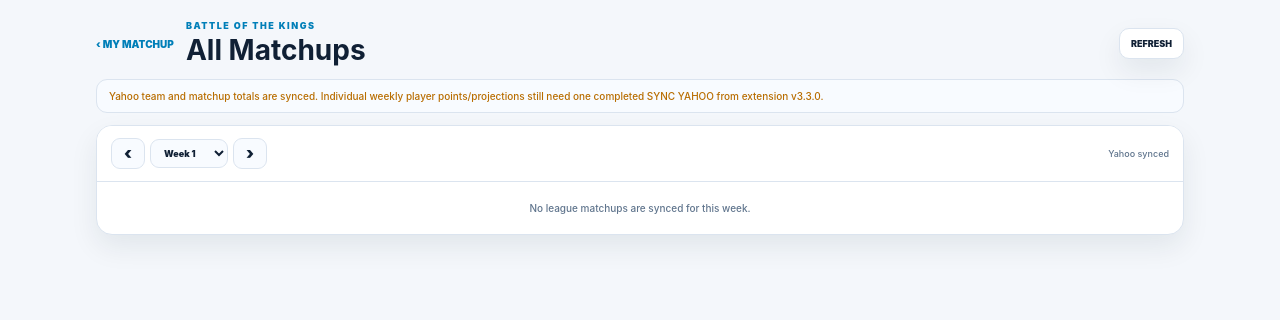
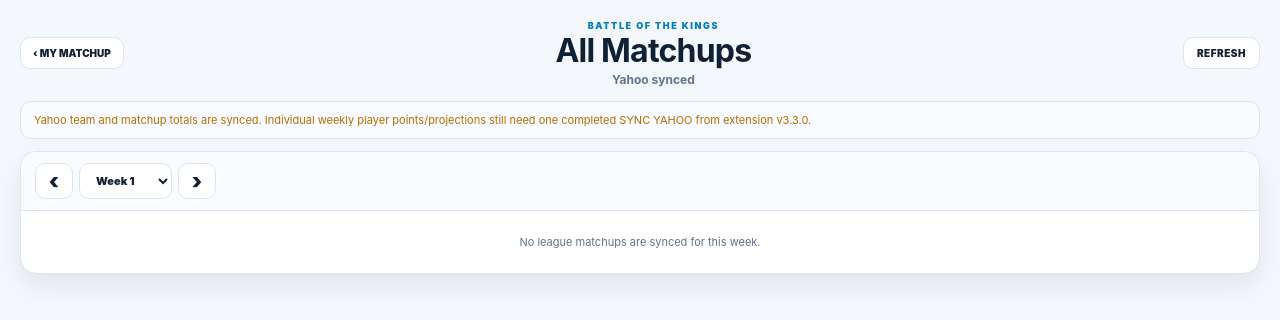
Before and after one commit to Justindema76/Yahoo-Fantasy-Extension, a website with bundled scripts: page app/all-matchups.html in a window 1280 px wide. Built offline with nearby package versions, Linux system fonts and the light colour scheme; some packages are replaced by stand-ins of ours; no server answers; the database is empty.

Commit message:
Use unified Fantasy Intel styling for All Matchups

```diff
--- a/app/all-matchups.html
+++ b/app/all-matchups.html
@@ -4,22 +4,21 @@
   <meta charset="utf-8">
   <meta name="viewport" content="width=device-width,initial-scale=1,viewport-fit=cover">
   <meta name="theme-color" content="#f4f7fb">
+  <meta name="robots" content="noindex">
   <title>All Matchups · Fantasy Intel</title>
-  <link rel="stylesheet" href="./css/app.css">
-  <link rel="stylesheet" href="./css/mobile.css">
+  <link rel="stylesheet" href="./css/site.css">
   <link rel="stylesheet" href="./css/player-drawer.css">
-  <link rel="stylesheet" href="./css/layout.css">
 </head>
 <body data-page="all-matchups">
   <div class="shell">
     <header class="standalone-head">
-      <a class="back-link" href="./">‹ MY MATCHUP</a>
-      <div><p class="eyebrow">BATTLE OF THE KINGS</p><h1>All Matchups</h1></div>
+      <a id="backToApp" class="back-link" href="./">‹ MY MATCHUP</a>
+      <div><p class="eyebrow">BATTLE OF THE KINGS</p><h1>All Matchups</h1><p class="subline"><span id="syncStamp">Yahoo synced</span></p></div>
       <button id="refreshButton" class="refresh-button" type="button">REFRESH</button>
     </header>
     <div id="notice" class="notice" hidden></div>
     <section class="card">
-      <div class="all-matchups-week"><div class="week-controls"><button id="prevWeek" type="button">‹</button><select id="weekSelect"></select><button id="nextWeek" type="button">›</button></div><span id="syncStamp" class="sync-inline">Yahoo synced</span></div>
+      <div class="week-toolbar"><div class="week-controls"><button id="prevWeek" type="button" aria-label="Previous week">‹</button><select id="weekSelect" aria-label="Select week"></select><button id="nextWeek" type="button" aria-label="Next week">›</button></div></div>
       <div id="allMatchupsList"></div>
     </section>
   </div>
```
